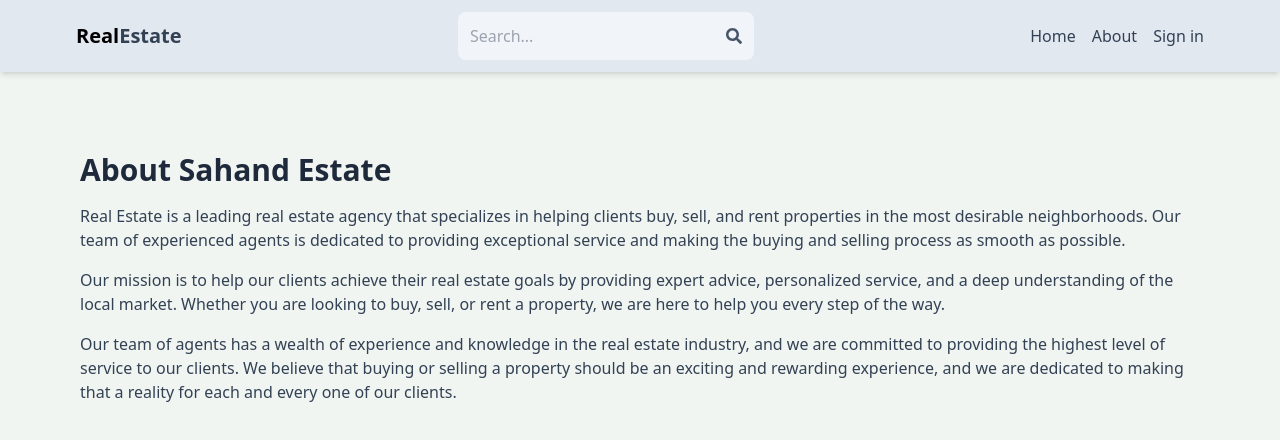
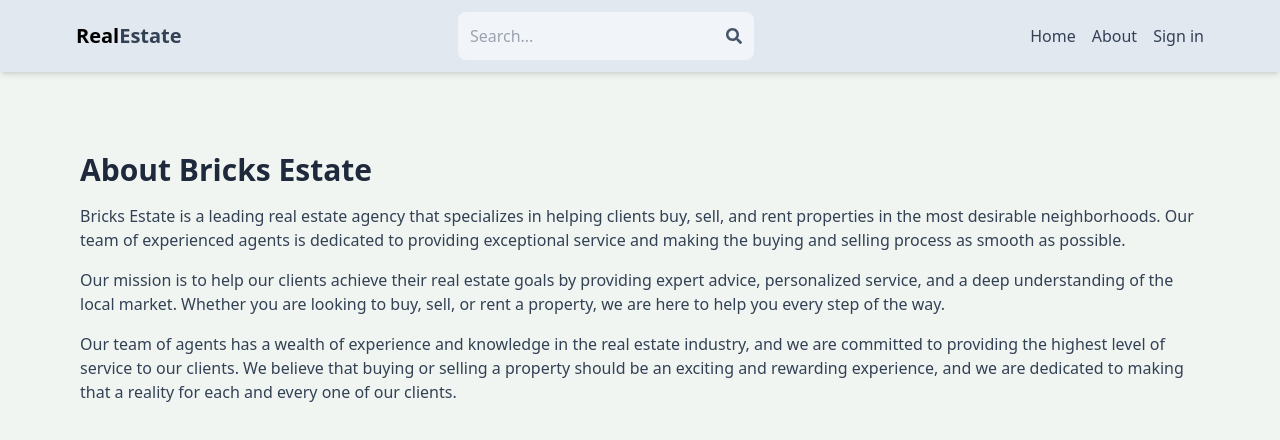
Before and after one commit to jkarthik-2004/Real-Estate, a React (Vite) app in the folder client/: page /about in a window 1280 px wide. Shown: the top 440 px of the page. Built offline with nearby package versions, Linux system fonts and the light colour scheme; no server answers.

Commit message:
changes in about page

```diff
--- a/client/src/pages/About.jsx
+++ b/client/src/pages/About.jsx
@@ -3,8 +3,8 @@
 export default function About() {
   return (
     <div className='py-20 px-4 max-w-6xl mx-auto'>
-      <h1 className='text-3xl font-bold mb-4 text-slate-800'>About Sahand Estate</h1>
-      <p className='mb-4 text-slate-700'>Real Estate is a leading real estate agency that specializes in helping clients buy, sell, and rent properties in the most desirable neighborhoods. Our team of experienced agents is dedicated to providing exceptional service and making the buying and selling process as smooth as possible.</p>
+      <h1 className='text-3xl font-bold mb-4 text-slate-800'>About Bricks Estate</h1>
+      <p className='mb-4 text-slate-700'>Bricks Estate is a leading real estate agency that specializes in helping clients buy, sell, and rent properties in the most desirable neighborhoods. Our team of experienced agents is dedicated to providing exceptional service and making the buying and selling process as smooth as possible.</p>
       <p className='mb-4 text-slate-700'>
       Our mission is to help our clients achieve their real estate goals by providing expert advice, personalized service, and a deep understanding of the local market. Whether you are looking to buy, sell, or rent a property, we are here to help you every step of the way.
       </p>
```
